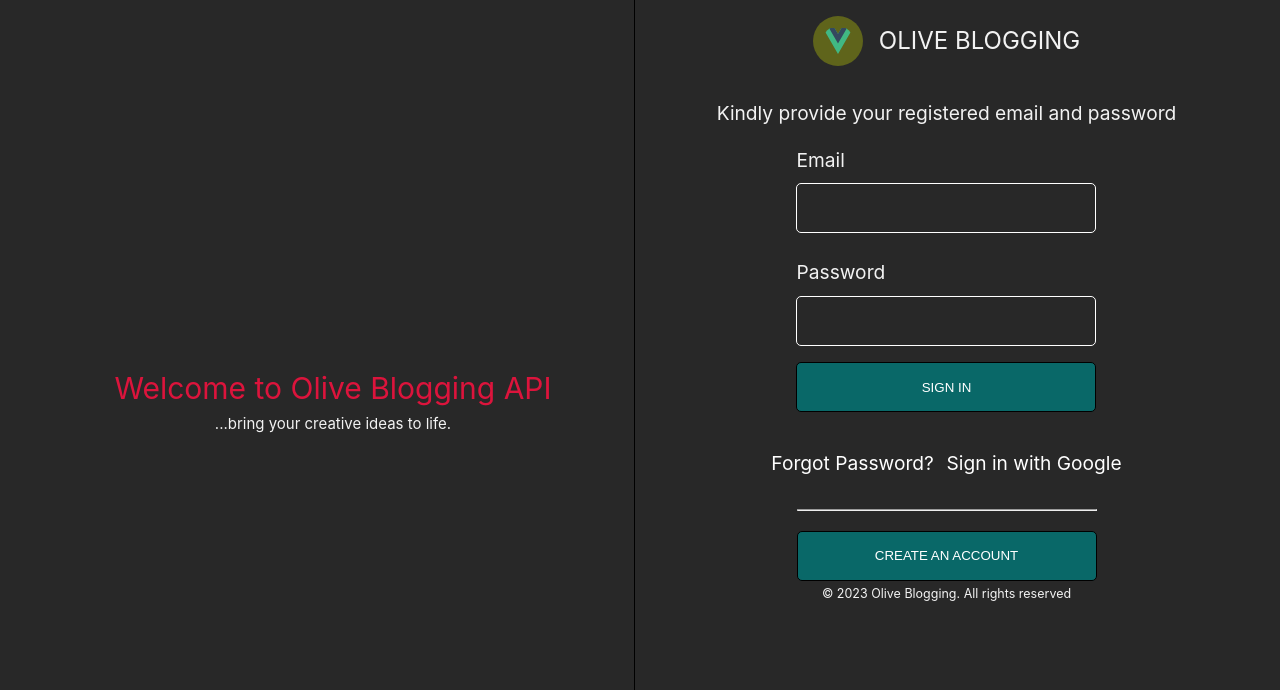
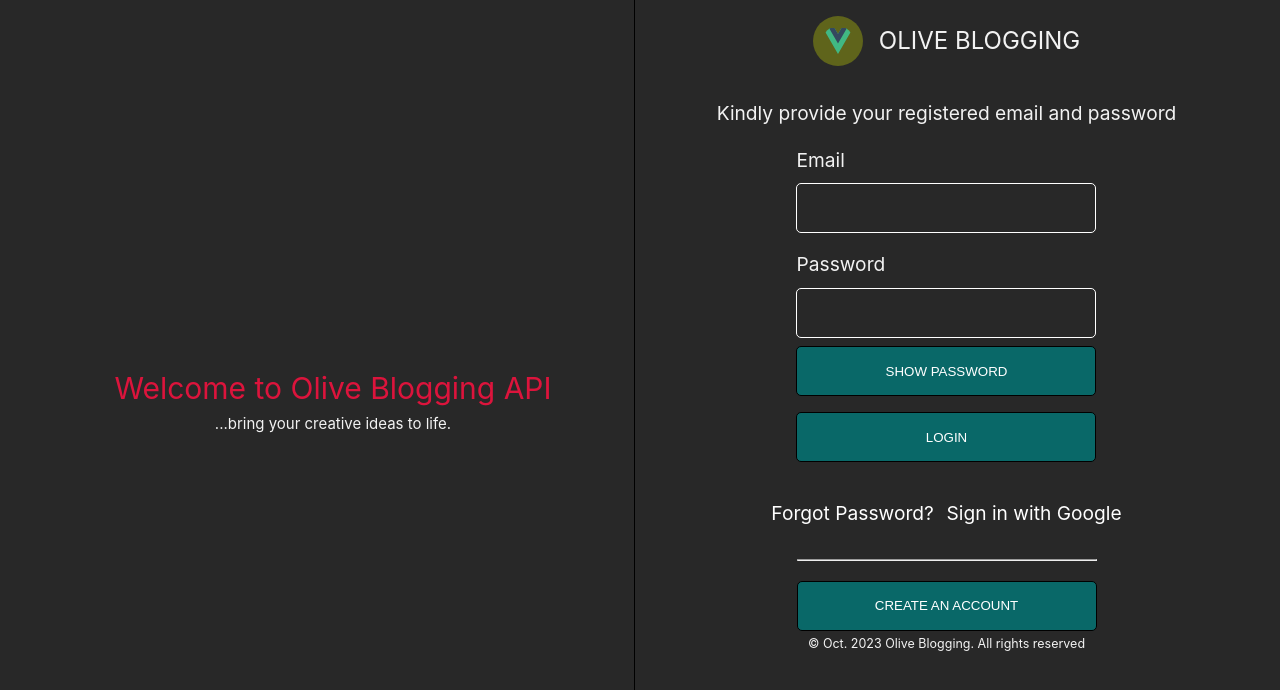
Before and after one commit to aniebietafia/blogging-api-frontend, a Vue app in the folder blogging-api/: page / in a window 1280 px wide. Shown: the top 690 px of the page. Built offline with nearby package versions, Linux system fonts and the light colour scheme.

Commit message:
app component: added the login component

```diff
--- a/blogging-api/src/App.vue
+++ b/blogging-api/src/App.vue
@@ -1,4 +1,11 @@
-<script></script>
+<script>
+import LoginPage from './components/LoginPage.vue'
+export default {
+  components: {
+    LoginPage
+  }
+}
+</script>
 
 <template>
   <div class="left">
@@ -6,12 +13,7 @@
     <p>...bring your creative ideas to life.</p>
   </div>
   <div class="right">
-    <sign-in></sign-in>
-    <!-- <div>
-      <label for="confirm">Confirm Password</label>
-      <input :type="showPassword ? 'text' : 'password'" id="confirm" v-model="password" />
-      <button @click="generateStrongPassword">GENERATE PASSWORD</button>
-    </div> -->
+    <LoginPage></LoginPage>
   </div>
 </template>
 
```
